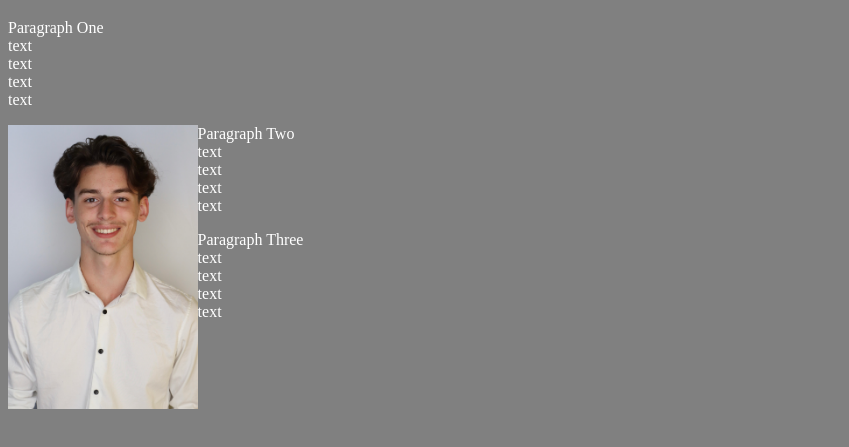
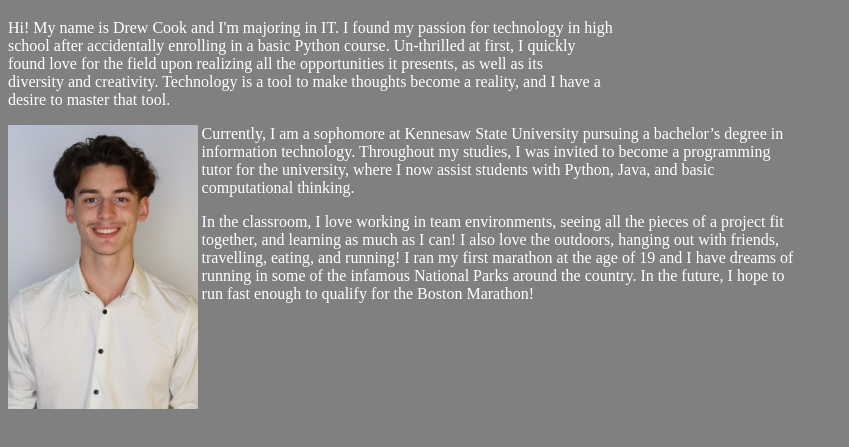
Before and after one commit to pcook3/web-development-project, a plain HTML site: page About.html in a window 1280 px wide. Shown: the part 87-534 px from the top of the page, without its empty margins (0-849 px from the left). Drawn offline with Linux system fonts and the light colour scheme.

Commit message:
Adding About Paragraphs

```diff
--- a/About.html
+++ b/About.html
@@ -20,27 +20,26 @@
             <h1>About Page</h1>
         </header>
         <p style="color: white">
-            Paragraph One<br>
-            text<br>
-            text<br>
-            text<br>
-            text
+            Hi! My name is Drew Cook and I'm majoring in IT. I found my passion for technology in high <br>
+            school after accidentally enrolling in a basic Python course. Un-thrilled at first, I quickly <br>
+            found love for the field upon realizing all the opportunities it presents, as well as its <br>
+            diversity and creativity. Technology is a tool to make thoughts become a reality, and I have a <br>
+            desire to master that tool.
         </p>
         <!--Adding headshot here so that paragraphs two and three may hug its right side-->
         <img src="IMG_5038.JPG" alt="headshot">
         <p style="color: white">
-            Paragraph Two<br>
-            text<br>
-            text<br>
-            text<br>
-            text
+            &nbsp;Currently, I am a sophomore at Kennesaw State University pursuing a bachelor’s degree in <br>
+            &nbsp;information technology. Throughout my studies, I was invited to become a programming <br>
+            &nbsp;tutor for the university, where I now assist students with Python, Java, and basic <br>
+            &nbsp;computational thinking.
         </p>
         <p style="color: white">
-            Paragraph Three<br>
-            text<br>
-            text<br>
-            text<br>
-            text
+            &nbsp;In the classroom, I love working in team environments, seeing all the pieces of a project fit <br>
+            &nbsp;together, and learning as much as I can! I also love the outdoors, hanging out with friends, <br>
+            &nbsp;travelling, eating, and running! I ran my first marathon at the age of 19 and I have dreams of <br>
+            &nbsp;running in some of the infamous National Parks around the country. In the future, I hope to <br>
+            &nbsp;run fast enough to qualify for the Boston Marathon!
         </p>
     </body>
 </html>
```
